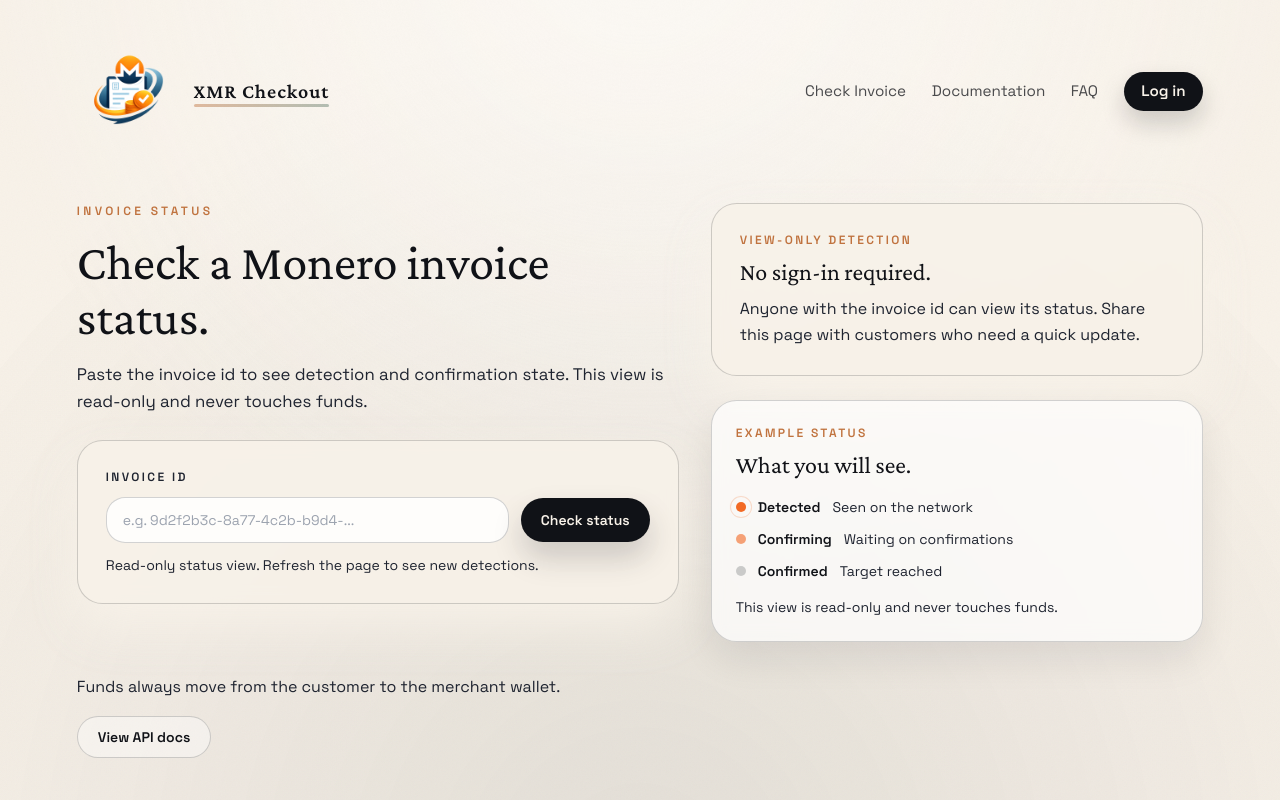
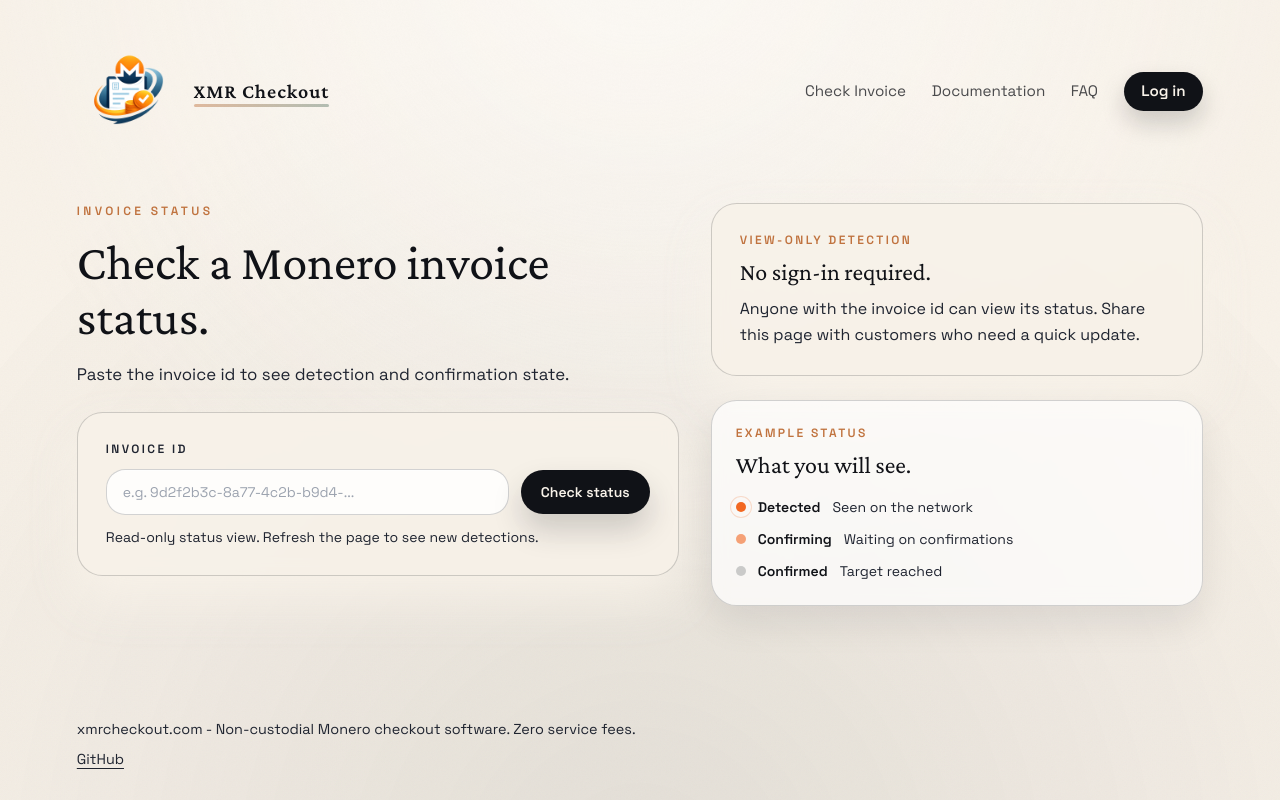
Before and after one commit to xmrcheckout/xmrcheckout, a Next.js app in the folder ui/: page /invoice in a window 1280 px wide. Shown: the top 800 px of the page. Built offline with nearby package versions, Linux system fonts and the light colour scheme; no server answers.

Commit message:
ui: trim invoice page messaging

```diff
--- a/ui/app/(marketing)/invoice/page.tsx
+++ b/ui/app/(marketing)/invoice/page.tsx
@@ -1,5 +1,4 @@
 import type { Metadata } from "next";
-import Link from "next/link";
 
 import InvoiceStatusLookup from "../../../components/invoice-status-lookup";
 
@@ -20,8 +19,7 @@
               Check a Monero invoice status.
             </h1>
             <p className="text-[1.05rem] leading-relaxed text-ink-soft">
-              Paste the invoice id to see detection and confirmation state. This
-              view is read-only and never touches funds.
+              Paste the invoice id to see detection and confirmation state.
             </p>
           </div>
           <div className="rounded-2xl border border-stroke bg-card p-7 shadow-card backdrop-blur">
@@ -61,23 +59,8 @@
                 <span>Target reached</span>
               </div>
             </div>
-            <p className="mt-4 text-sm text-ink-soft">
-              This view is read-only and never touches funds.
-            </p>
           </div>
         </div>
-      </section>
-
-      <section className="mt-8 grid gap-4">
-        <p className="text-ink-soft">
-          Funds always move from the customer to the merchant wallet.
-        </p>
-        <Link
-          className="inline-flex w-fit items-center justify-center rounded-full border border-stroke bg-white/40 px-5 py-2.5 text-sm font-semibold text-ink transition hover:-translate-y-0.5"
-          href="/docs"
-        >
-          View API docs
-        </Link>
       </section>
     </main>
   );
```
